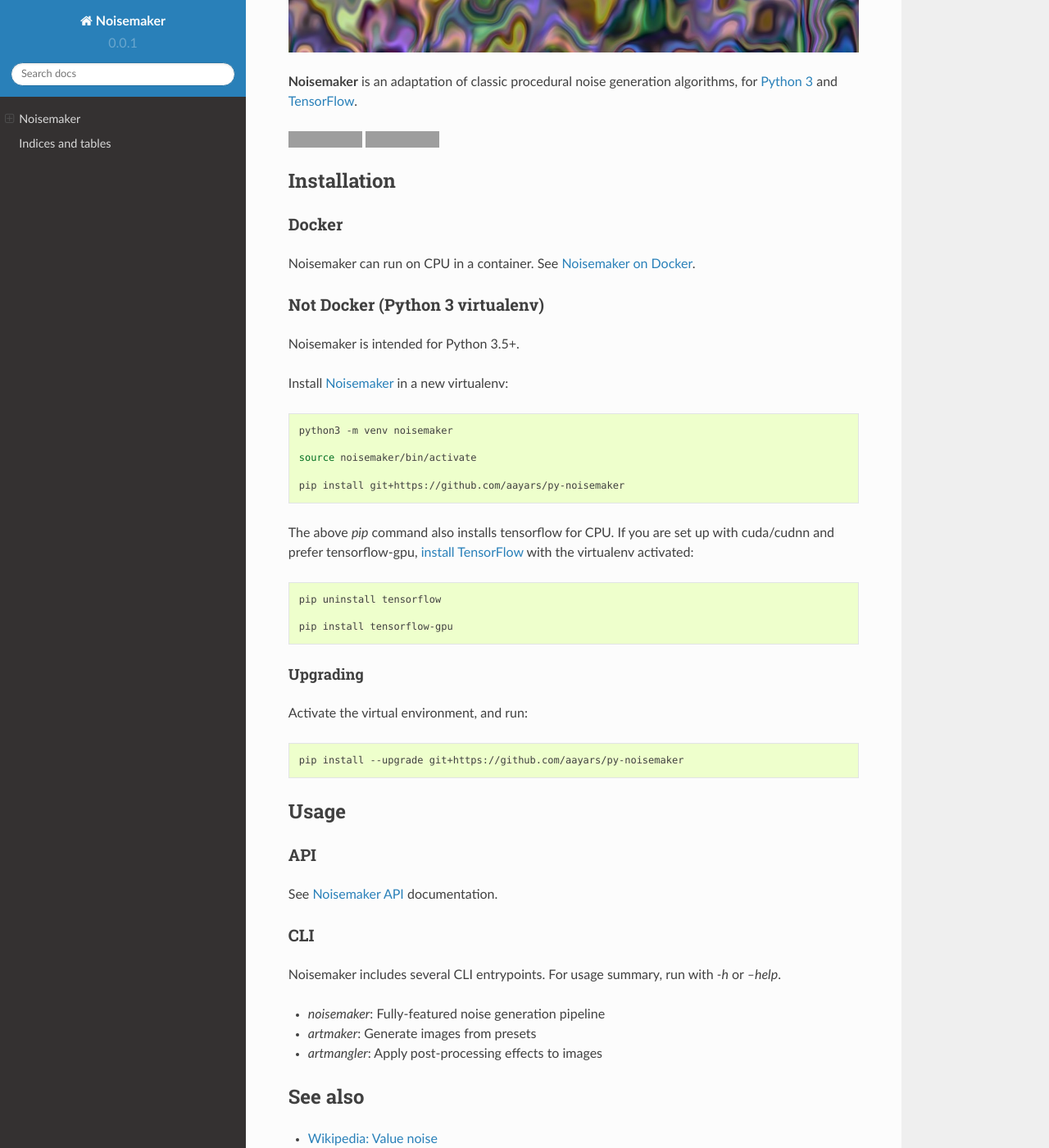
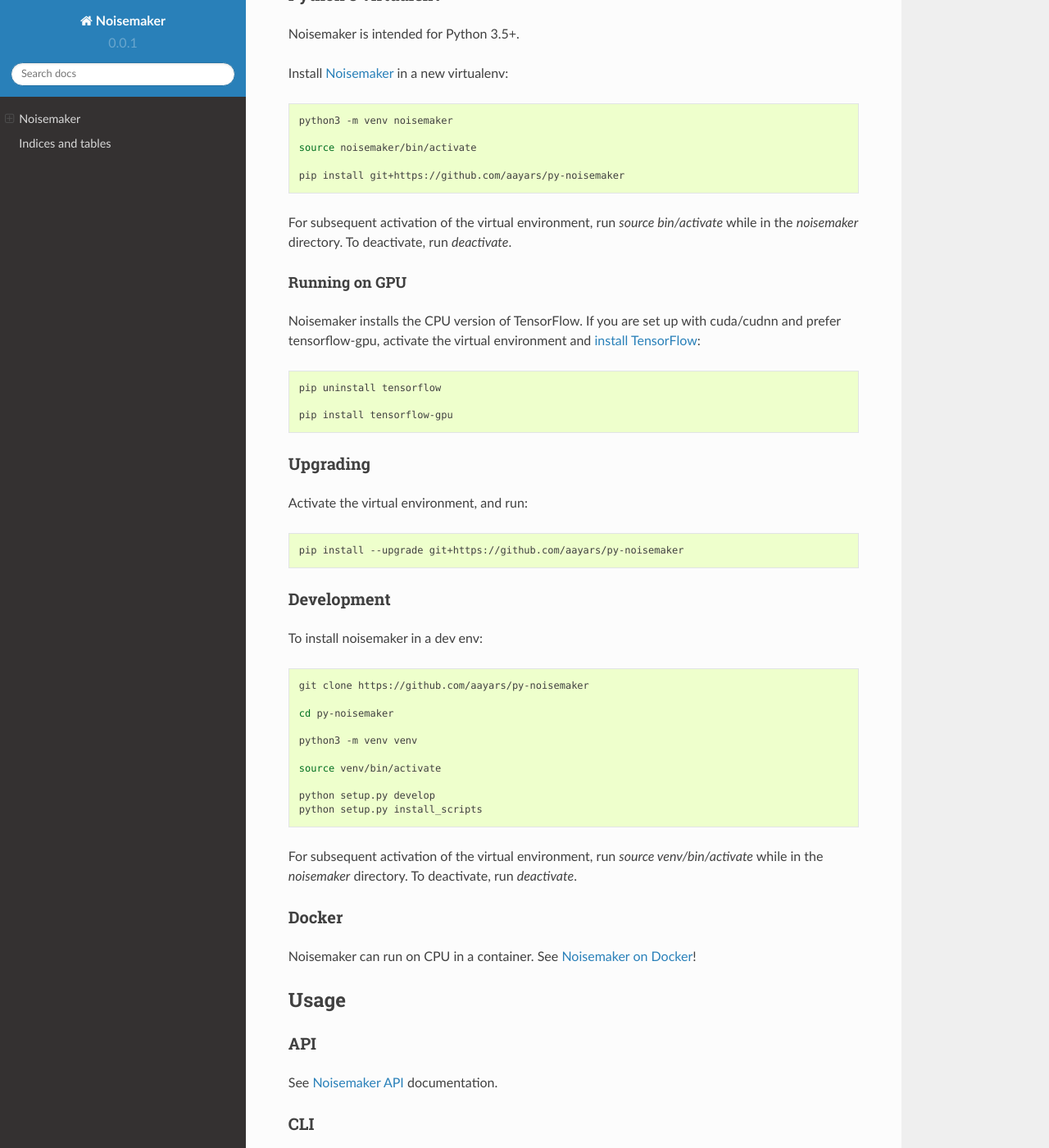
Before and after one commit to aayars/py-noisemaker, a Sphinx documentation site: the page built from docs/index.rst, in a window 1280 px wide and 1400 px high, scrolled down 352 px. Shown: the whole window at 82% size. Built offline with Sphinx 7.4.7 and the Read the Docs theme 2.0.0, drawn with Linux system fonts in a browser that asks for light colours; grey boxes are pictures that could not be loaded.

Commit message:
update index and example images

```diff
--- a/docs/index.rst
+++ b/docs/index.rst
@@ -4,11 +4,6 @@
 .. toctree::
    :maxdepth: 2
    :caption: Contents:
-
-.. image:: images/sploosh.jpg
-   :width: 1024
-   :height: 256
-   :alt: Noisemaker example output (CC0)
 
 **Noisemaker** is an adaptation of classic procedural noise generation algorithms, for `Python 3`_ and `TensorFlow`_.
 
@@ -23,13 +18,8 @@
 Installation
 ------------
 
-Docker
-~~~~~~
-
-Noisemaker can run on CPU in a container. See `Noisemaker on Docker`_.
-
-Not Docker (Python 3 virtualenv)
-~~~~~~~~~~~~~~~~~~~~~~~~~~~~~~~~
+Python 3 virtualenv
+~~~~~~~~~~~~~~~~~~~
 
 Noisemaker is intended for Python 3.5+.
 
@@ -43,7 +33,12 @@
 
     pip install git+https://github.com/aayars/py-noisemaker
 
-The above `pip` command also installs tensorflow for CPU. If you are set up with cuda/cudnn and prefer tensorflow-gpu, `install TensorFlow`_ with the virtualenv activated:
+For subsequent activation of the virtual environment, run `source bin/activate` while in the `noisemaker` directory. To deactivate, run `deactivate`.
+
+Running on GPU
+^^^^^^^^^^^^^^
+
+Noisemaker installs the CPU version of TensorFlow. If you are set up with cuda/cudnn and prefer tensorflow-gpu, activate the virtual environment and `install TensorFlow`_:
 
 .. code-block:: bash
 
@@ -52,13 +47,38 @@
     pip install tensorflow-gpu
 
 Upgrading
-^^^^^^^^^
+~~~~~~~~~
 
 Activate the virtual environment, and run:
 
 .. code-block:: bash
 
     pip install --upgrade git+https://github.com/aayars/py-noisemaker
+
+Development
+~~~~~~~~~~~
+
+To install noisemaker in a dev env:
+
+.. code-block:: bash
+
+    git clone https://github.com/aayars/py-noisemaker
+
+    cd py-noisemaker
+
+    python3 -m venv venv
+
+    source venv/bin/activate
+
+    python setup.py develop
+    python setup.py install_scripts
+
+For subsequent activation of the virtual environment, run `source venv/bin/activate` while in the `noisemaker` directory. To deactivate, run `deactivate`.
+
+Docker
+~~~~~~
+
+Noisemaker can run on CPU in a container. See `Noisemaker on Docker`_!
 
 Usage
 -----
--- a/setup.py
+++ b/setup.py
@@ -4,7 +4,7 @@
 
 
 setup(name='noisemaker',
-      version='0.1.3',
+      version='0.1.4',
       description='Generates procedural noise with Python 3 and TensorFlow',
       author='Alex Ayars',
       author_email='aayars@gmail.com',
```
Also changed, not shown: docs/images/crease.jpg, docs/images/derived.jpg, docs/images/refract.jpg, docs/images/sploosh.jpg (deleted), docs/images/worms.jpg.
